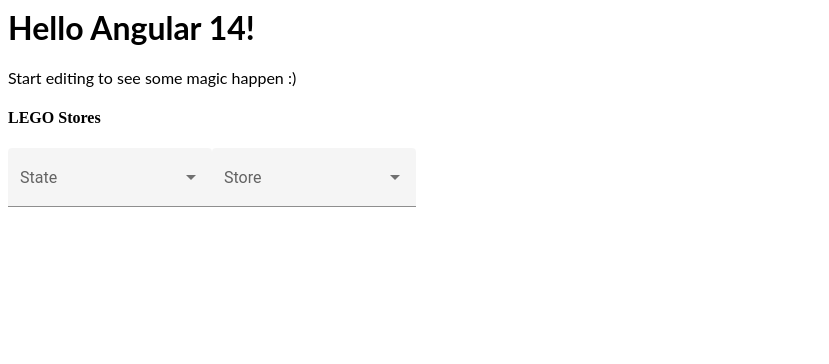
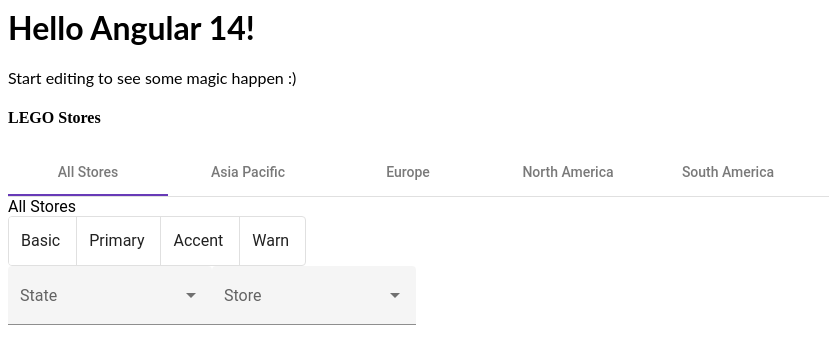
Before and after one commit to followsclosely/bricks-angular, an Angular app: page / in a window 1280 px wide. Shown: the top 364 px of the page, without its empty margins (0-829 px from the left). Built offline with nearby package versions, Linux system fonts and the light colour scheme.

Commit message:
2 files modified

```diff
--- a/src/app/app.component.html
+++ b/src/app/app.component.html
@@ -4,6 +4,23 @@
 </p>
 
 <h4>LEGO Stores</h4>
+
+<mat-tab-group animationDuration="0ms">
+<mat-tab label="All Stores">All Stores</mat-tab>
+<mat-tab label="Asia Pacific">Asia Pacific</mat-tab>
+<mat-tab label="Europe">Europe</mat-tab>
+<mat-tab label="North America" selected>North America</mat-tab>
+<mat-tab label="South America">South America</mat-tab>
+</mat-tab-group>
+
+<div>
+<mat-button-toggle-group name="fontStyle" aria-label="Font Style">
+  <mat-button-toggle>Basic</mat-button-toggle> &nbsp;
+  <mat-button-toggle>Primary</mat-button-toggle> &nbsp;
+  <mat-button-toggle>Accent</mat-button-toggle> &nbsp;
+  <mat-button-toggle>Warn</mat-button-toggle> &nbsp;
+</mat-button-toggle-group>
+</div>
 
 <mat-form-field appearance="fill">
 <mat-label>State</mat-label>
```
Also changed, not shown: src/app/app.module.ts (+15 -1 lines).
